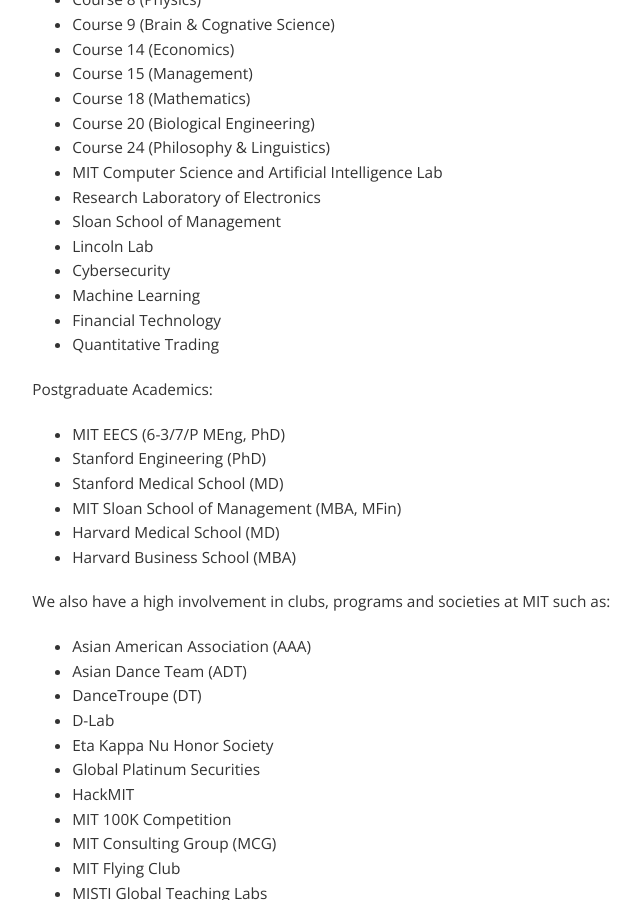
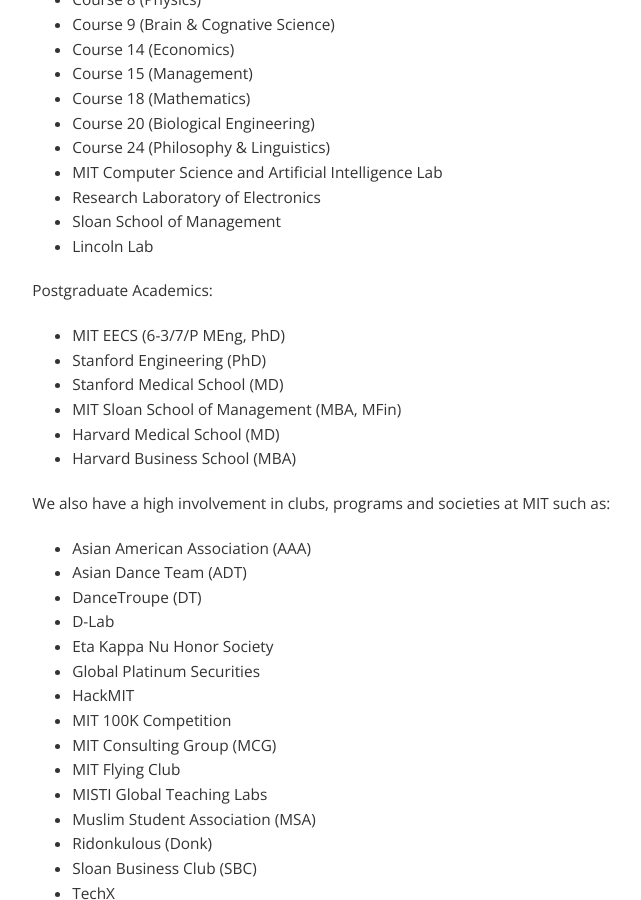
Before and after one commit to pktmasseta/pktmasseta.github.io, a Jekyll site: the page built from _brothers/index.md, in a window 1280 px wide and 900 px high, scrolled down 2232 px. Shown: the whole window, without its empty margins (385-1026 px from the left). Built offline with Jekyll 4.4.1, drawn with Linux system fonts in a browser that asks for light colours.

Commit message:
index change

```diff
--- a/_brothers/index.md
+++ b/_brothers/index.md
@@ -77,10 +77,6 @@
 - Research Laboratory of Electronics
 - Sloan School of Management
 - Lincoln Lab
-- Cybersecurity
-- Machine Learning
-- Financial Technology
-- Quantitative Trading
 
 Postgraduate Academics:
 
```
